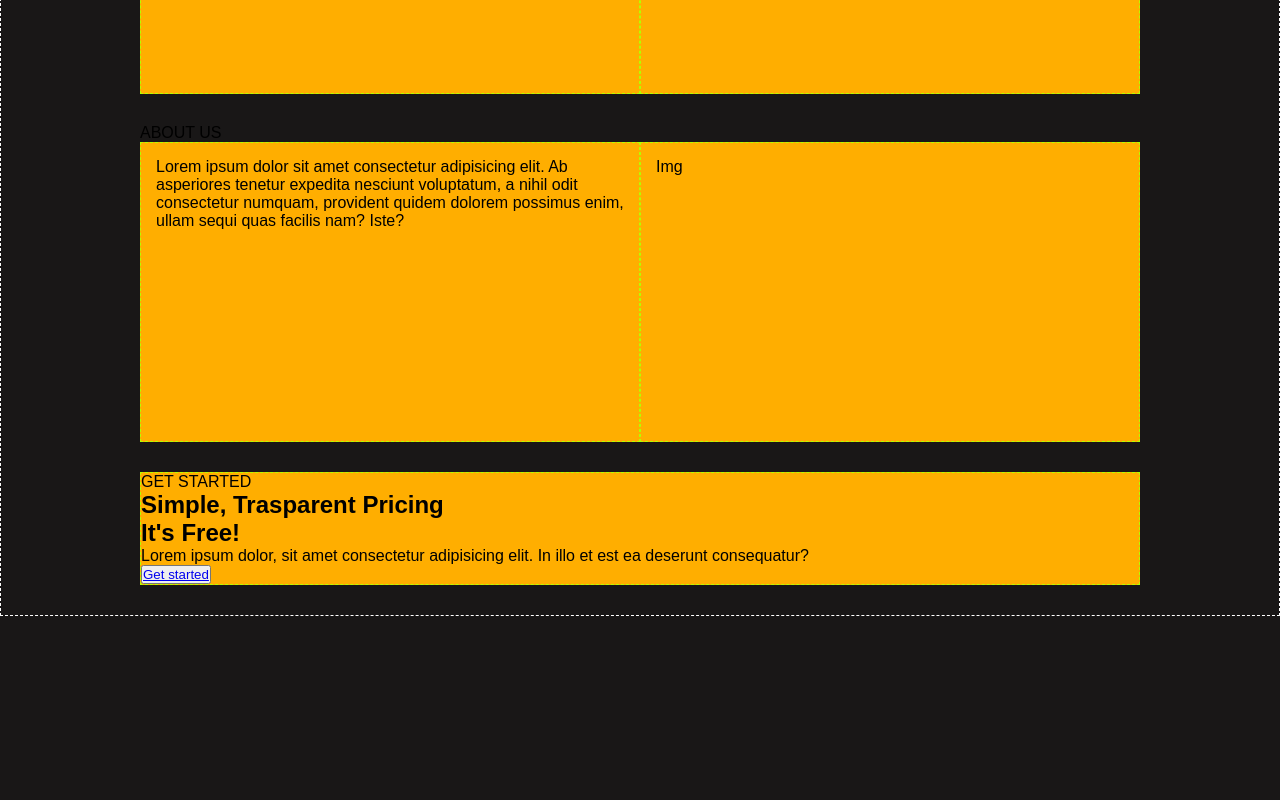
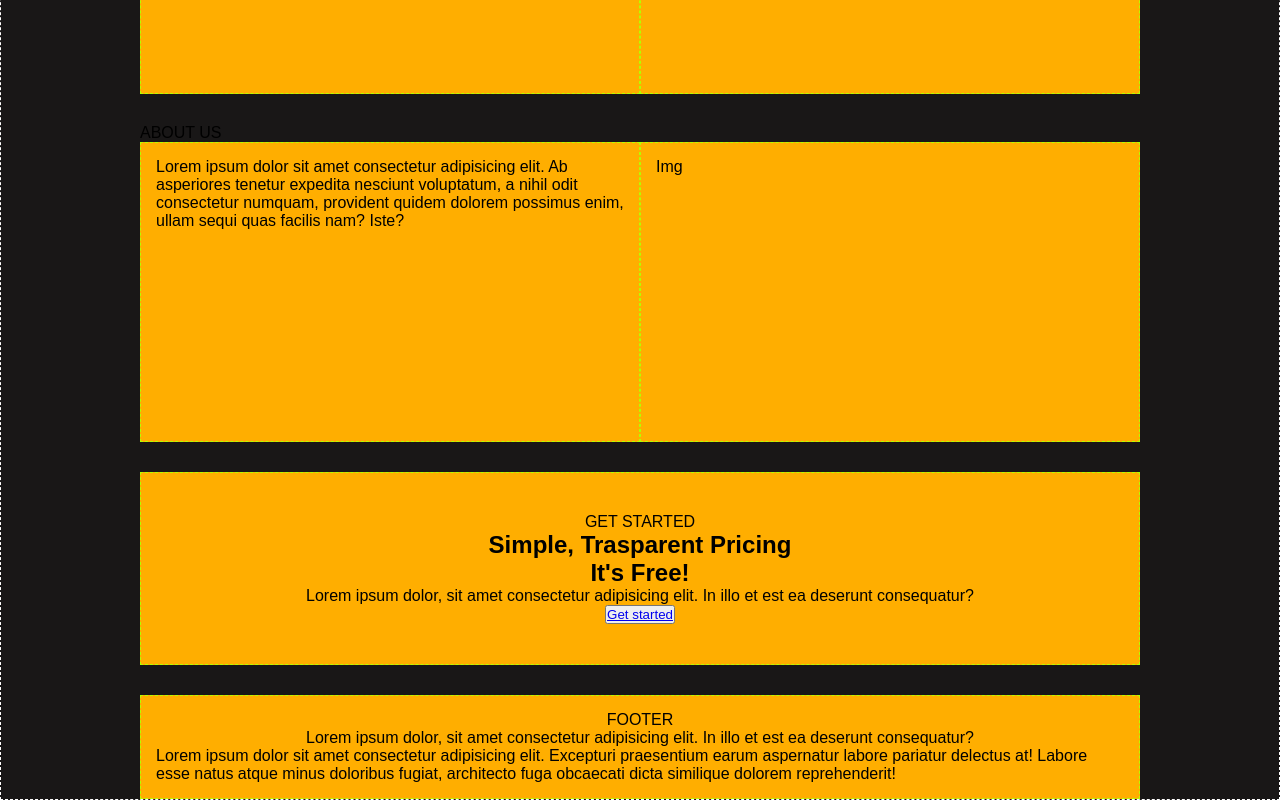
Before and after one commit to MikePio/htmlcss-responsive-layout, a plain HTML site: page index.html in a window 1280 px wide. Shown: the part 2937-3737 px from the top of the page. Before the commit the page ends 3553 px from the top, so only its background shows below. Drawn offline with Linux system fonts and the light colour scheme.

Commit message:
fixed errors last commit + footer done

```diff
--- a/css/style.css
+++ b/css/style.css
@@ -244,6 +244,13 @@ main{
 
 }
 
+.get-started .container-standard {
+  display: flex;
+  flex-direction: column;
+  align-items: center;
+  justify-content: space-evenly;
+  padding: 40px;
+}
 
 
 
@@ -257,7 +264,13 @@ footer{
 
 }
 
-
+footer .container-standard {
+  display: flex;
+  flex-direction: column;
+  align-items: center;
+  justify-content: space-around;
+  padding: 15px;
+}
 
 
 
@@ -573,13 +586,7 @@ footer{
 
   }
 
-  .container-standard {
-    display: flex;
-    flex-direction: column;
-    align-items: center;
-    justify-content: space-evenly;
-    padding: 40px;
-  }
+
 
 
 
--- a/index.html
+++ b/index.html
@@ -266,9 +266,13 @@
 
     </main>
 
+    <footer class="debug_1">
 
-    <footer>
-
+      <div class="container-standard">
+        FOOTER
+        <div>Lorem ipsum dolor, sit amet consectetur adipisicing elit. In illo et est ea deserunt consequatur?</div>
+        <div>Lorem ipsum dolor sit amet consectetur adipisicing elit. Excepturi praesentium earum aspernatur labore pariatur delectus at! Labore esse natus atque minus doloribus fugiat, architecto fuga obcaecati dicta similique dolorem reprehenderit!</div>
+      </div>
 
     </footer>
 
```
